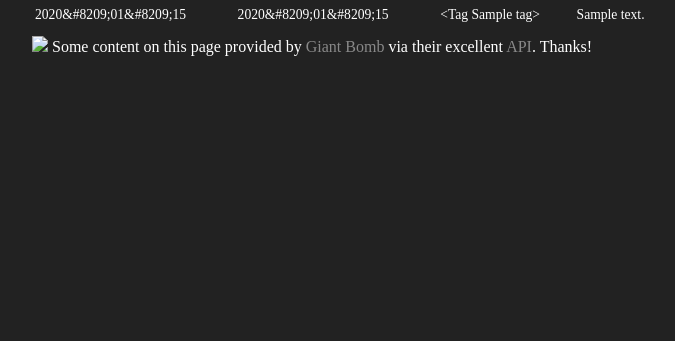
After one commit to spurll/goodplays, a Flask app: template goodplays/templates/details.html in a window 1280 px wide. The commit adds this page. Shown: the part 459-800 px from the top of the page, without its empty margins (258-933 px from the left). Run offline with Flask 2, Linux system fonts and the light colour scheme; a user stored in the database is signed in; tables that the repository leaves empty hold one stand-in row (values such as "Sample post"); the template is opened without the code that fills it: values that come from a table or form of the project are taken from there, most other values are stand-ins (such as "Sample title", 1, 10 or a date in 2020); parts of the project's set-up code (start-up, migrations or seed data) failed here and were passed over.

Commit message:
Add details page (WiP) and GB attributions

```diff
--- a/goodplays/static/style.css
+++ b/goodplays/static/style.css
@@ -76,10 +76,18 @@ tfoot { font-weight: bold; font-variant: small-caps; }
 	transform: translateY(-50%);
 }
 
-.heading {
+h1 {
 	font-variant: small-caps;
 	text-align: center;
 	font-size: 150%;
+	padding-top: 5px;
+	padding-bottom: 10px;
+}
+
+h2 {
+	font-variant: small-caps;
+	text-align: center;
+	font-size: 125%;
 	padding-top: 5px;
 	padding-bottom: 10px;
 }
--- a/goodplays/templates/base.html
+++ b/goodplays/templates/base.html
@@ -89,7 +89,9 @@
 		{% endwith %}
 
 		<div id="content">
-			<div class="heading">{{ title }}</div>
+            {% if title %}
+			<h1>{{ title }}</h1>
+            {% endif %}
 
 			{% block content %}
 			{% endblock %}
--- /dev/null
+++ b/goodplays/templates/details.html
@@ -0,0 +1,40 @@
+{% extends "base.html" %}
+{% block content %}
+
+<div id="game">
+    ...
+    {{ game.platforms | map(attribute="abbreviation") | join(", ") }}
+    <img class="art" src="{{ game.image_url if game.image_url else url_for('static', filename='default.png') }}" />
+</div>
+
+{% if plays %}
+<table id="plays">
+	<thead>
+		<tr>
+			<th class="started">Started</th>
+			<th class="finished">Finished</th>
+			<th class="tags">Tags</th>
+			<th class="comments">Comments</th>
+			<th class="rating">Rating</th>
+		</tr>
+	</thead>
+	<tbody>
+		{% for play in plays %}
+		<tr id="{{ play.id }}">
+			<td class="started">{{ play.started | replace("-", "&#8209;") }}</td>
+            <td class="finished">{{ play.finished | replace("-", "&#8209;") }}</td>
+            <td class="tags">{{ play.tags | join(", ") }}</td>
+            <td class="comments">{{ play.comments }}</td>
+			<td class="rating">{{ "&#9733" * round(game.rating) + "&#9734" * (5 - round(game.rating)) if game.rating else "" }}</td>
+		</tr>
+		{% endfor %}
+	</tbody>
+</table>
+{% endif %}
+
+<div>
+    <img id="gb-logo" src="{{ url_for('static', filename='gb.svg')}}" />
+    Some content on this page provided by <a href="https://www.giantbomb.com/">Giant Bomb</a> via their excellent <a href="https://www.giantbomb.com/api/">API</a>. Thanks!
+</div>
+
+{% endblock %}
--- a/goodplays/views.py
+++ b/goodplays/views.py
@@ -92,6 +92,32 @@ def plays():
     )
 
 
+@app.route('/details/<id>')
+def details():
+    """
+    Shows the 10 most recent games added to the DB. (Or to GiantBomb's DB?
+    Maybe set up a daily task to update this DB? It'll get big...)
+    """
+    g = controller.game(id)
+
+    if not g:
+        flash(f"Unable to find game with ID {id}.")
+        return redirect(url_for('index'))
+
+    return render_template(
+        'details.html',
+        title=game.name,
+        user=current_user,
+        game=game,
+        plays=(
+            user.plays
+                .filter_by(game_id=game.id).order_by()
+                .order_by(Play.started.desc())
+                .all()
+        )
+    )
+
+
 @app.route('/add/<gb_id>')
 @login_required
 def add(gb_id):
```
Also changed, not shown: goodplays/controller.py (+6 -2 lines), goodplays/templates/games.html (+6 -1 lines), goodplays/static/gb.svg (added).
